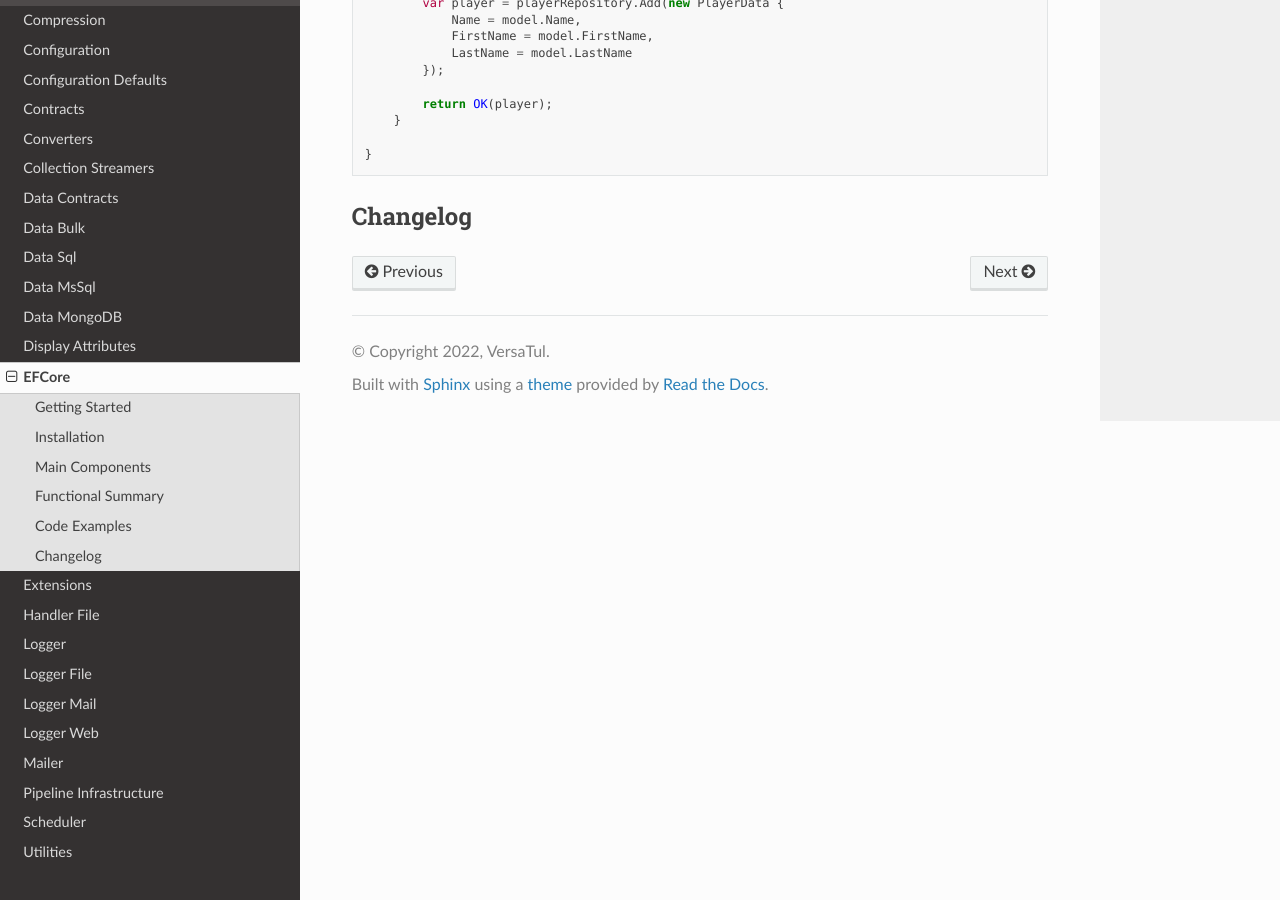
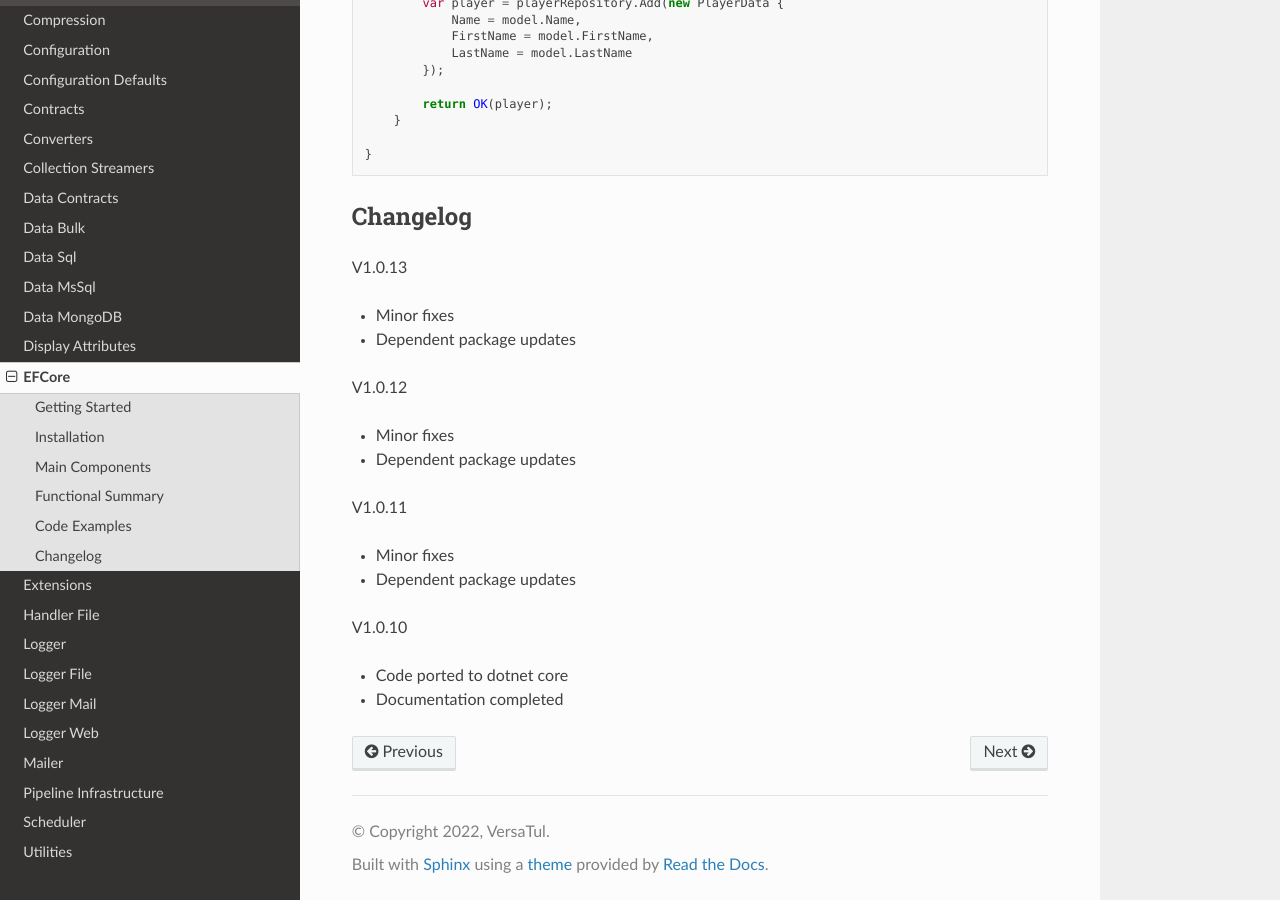
Before and after one commit to BjornWilliams/DocsVersaTul, a Sphinx documentation site: the page built from docs/source/efcore.rst, in a window 1280 px wide and 900 px high, scrolled down 3637 px. Built offline with Sphinx 7.4.7 and the Read the Docs theme 2.0.0, drawn with Linux system fonts in a browser that asks for light colours.

Commit message:
Update efcore.rst

```diff
--- a/docs/source/efcore.rst
+++ b/docs/source/efcore.rst
@@ -195,3 +195,23 @@ Code Examples
 
 Changelog
 -------------
+
+V1.0.13
+
+* Minor fixes
+* Dependent package updates
+
+V1.0.12
+
+* Minor fixes
+* Dependent package updates
+
+V1.0.11
+
+* Minor fixes
+* Dependent package updates
+
+V1.0.10
+
+* Code ported to dotnet core
+* Documentation completed
```
